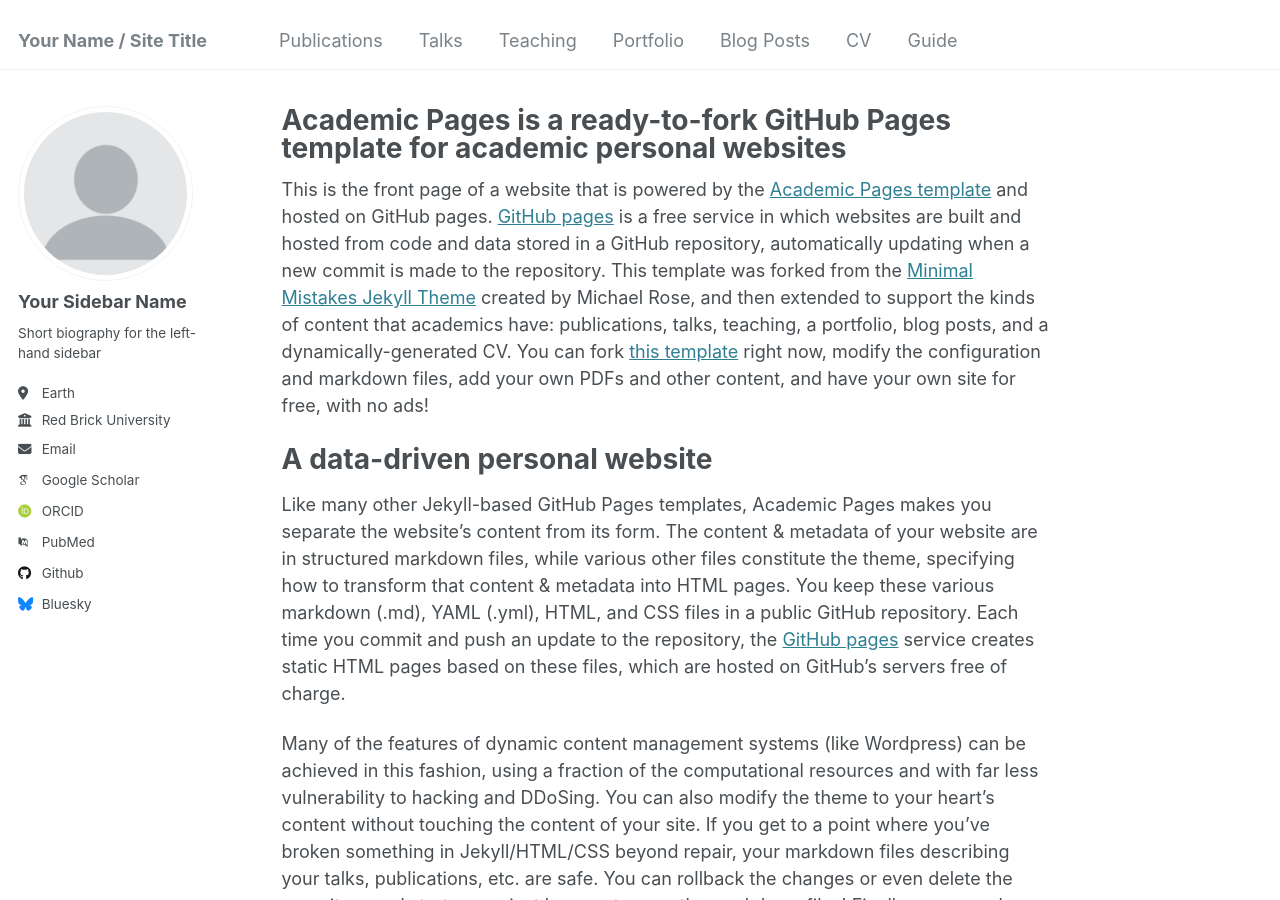
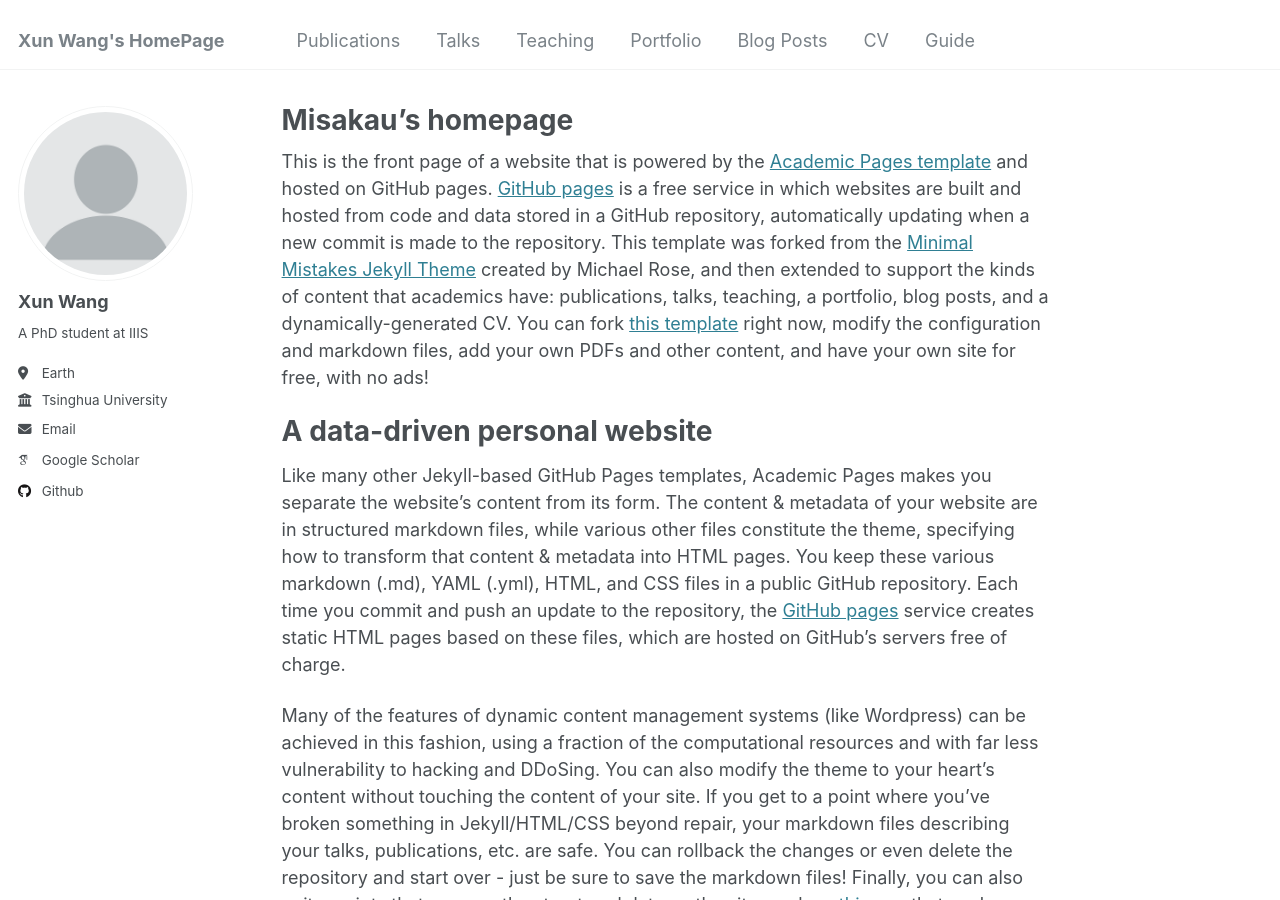
Before and after one commit to Misakau/Misakau.github.io, a Jekyll site: the page built from _pages/about.md, in a window 1280 px wide and 900 px high. Built offline with Jekyll 4.4.1, drawn with Linux system fonts in a browser that asks for light colours; some web fonts are replaced; some of the changed text lies outside the part shown.

Commit message:
change sidebar

```diff
--- a/_config.yml
+++ b/_config.yml
@@ -8,9 +8,9 @@
 
 # Basic Site Settings
 locale                   : "en-US"
-title                    : "Your Name / Site Title"
+title                    : "Xun Wang's HomePage"
 title_separator          : "-"
-name                     : &name "Your Name"
+name                     : &name "Xun Wang"
 description              : &description "personal description"
 url                      : https://academicpages.github.io # the base hostname & protocol for your site e.g. "https://[your GitHub username].github.io"
 baseurl                  : "" # the subpath of your site, e.g. "/blog"
@@ -22,21 +22,21 @@ repository               : "academicpages/academicpages.github.io"
 author:
   # Biographic information
   avatar           : "profile.png"
-  name             : "Your Sidebar Name"
+  name             : "Xun Wang"
   pronouns         : # example: "she/her"
-  bio              : "Short biography for the left-hand sidebar"
+  bio              : "A PhD student at IIIS"
   location         : "Earth"
-  employer         : "Red Brick University"
+  employer         : "Tsinghua University"
   uri              : # URL
-  email            : "none@example.org"
+  email            : "wang-x24 AT mails dot tsinghua dot edu dot cn"
 
   # Academic websites
   arxiv            : # URL - Update with the correct link to your profile
-  googlescholar    : "https://scholar.google.com/citations?user=PS_CX0AAAAAJ"
+  googlescholar    : "https://scholar.google.com/citations?user=nGd0oLgAAAAJ&hl=en"
   impactstory      : # URL
-  orcid            : "http://orcid.org/yourorcidurl"
+  orcid            : # URL
   semantic         : # URL
-  pubmed           : "https://www.ncbi.nlm.nih.gov/pubmed/?term=john+snow"
+  pubmed           : # URL
   researchgate     : # URL
   scopus           : # URL
 
@@ -44,12 +44,12 @@ author:
   bitbucket        : # Username - Update with your username on the site
   codepen          : # Username
   dribbble         : # Username
-  github           : "academicpages"
+  github           : "Misakau"
   kaggle           : # Username
   stackoverflow    : # User number or user number and name (i.e., use "1" or "1/jeff-atwood")
 
   # Social media
-  bluesky          : "bsky.app" # Replace this with you Bluesky username
+  bluesky          : # Username
   facebook         : # Username
   flickr           : # Username
   foursquare       : # Username
--- a/_pages/about.md
+++ b/_pages/about.md
@@ -1,6 +1,6 @@
 ---
 permalink: /
-title: "Academic Pages is a ready-to-fork GitHub Pages template for academic personal websites"
+title: "Misakau's homepage"
 author_profile: true
 redirect_from:
   - /about/
```
